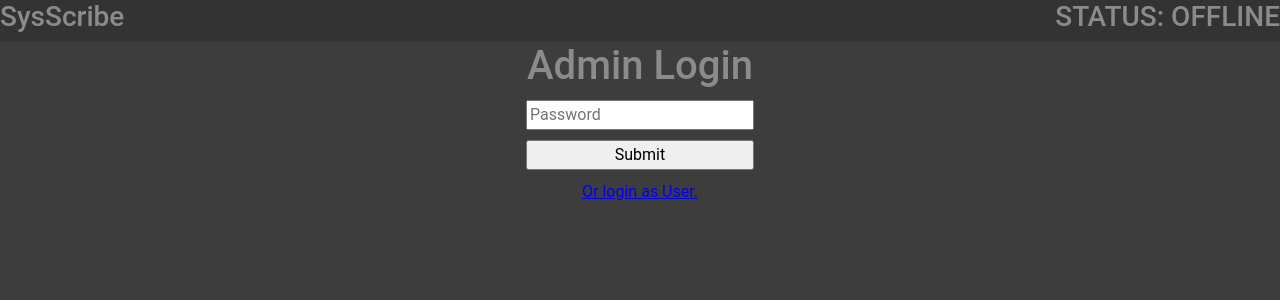
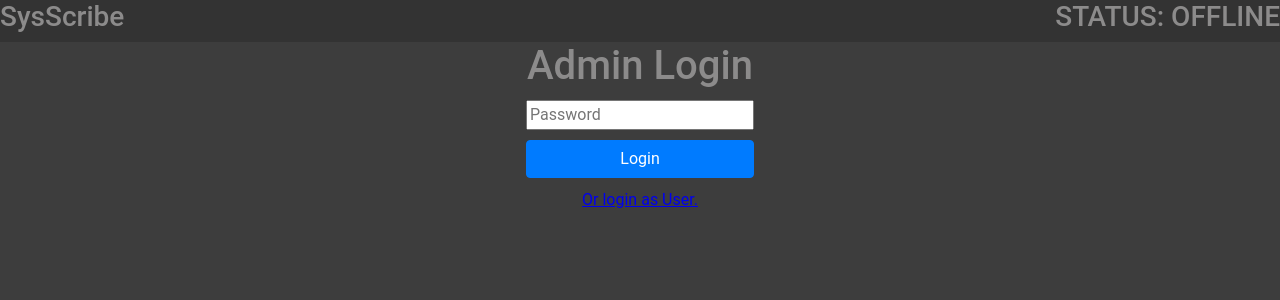
Before and after one commit to DevRylan/SystemScribe, a React (Vite) app in the folder Client/SysScribe/: page /admin in a window 1280 px wide. Shown: the top 300 px of the page. Built offline with nearby package versions, Linux system fonts and the light colour scheme; no server answers.

Commit message:
Add Admin password checking

```diff
--- a/Client/SysScribe/src/components/adminLogin.jsx
+++ b/Client/SysScribe/src/components/adminLogin.jsx
@@ -2,30 +2,32 @@ import Axios from 'axios';
 import React from 'react';
 
 function AdminLoginForm(){
-    const [message, setMessage] = React.useState('');
-
-    React.useEffect(()=>{
-        const data = async ()=>{
-            try{
-            const response = await Axios.get('http://localhost:8080/api/message');
-            setMessage(response.data.message);
-            console.log(response.data);
-            }catch(err){
-                console.log(err);
-            }
-        };
-        data();
-    }, [])
-
+    const [password, setPassword] = React.useState('');
+    const [error, setError] = React.useState(false);
+    async function handleClick(e){
+        console.log('Response: about to try');
+        const response = await Axios.get('http://localhost:8080/api/check-admin', {
+            params: { user: password }
+        });
+        console.log('Response: ' +response.data.login);
+        if (response.data.login){
+            localStorage.setItem('admin-auth', JSON.stringify("IsAdmin"));
+            Navigate('/menu')
+        } else{
+            console.log('LOGIN FAILED: INCORRECT CREDENTIALS');
+            setError(true);
+        }
+    }
     return(
     <div id='login-form'>
         <div className='login'>
             <h1 className="default-text">Admin Login</h1>
             <form style={{display: "flex", flexDirection: "column", gap: "10px"}} method="POST">
-                <input type="password" placeholder="Password"/>
-                <input type="submit"/>
+                <input type="password" onChange={(e)=>{setPassword(e.target.value)}}placeholder="Password"/>
+                <button type="button" onClick={handleClick} className="btn btn-primary">Login</button>
             </form>
             <a href='/login'style={{ color: '#0000EE', textDecoration: 'underline', cursor: 'pointer' }}>Or login as User.</a>
+            {error ? <h3 className="error">Incorrect Password!</h3> : null}
         </div>
     </div>);
 }
```
Also changed, not shown: 2 other files (tests, documents, lock files or other folders).
